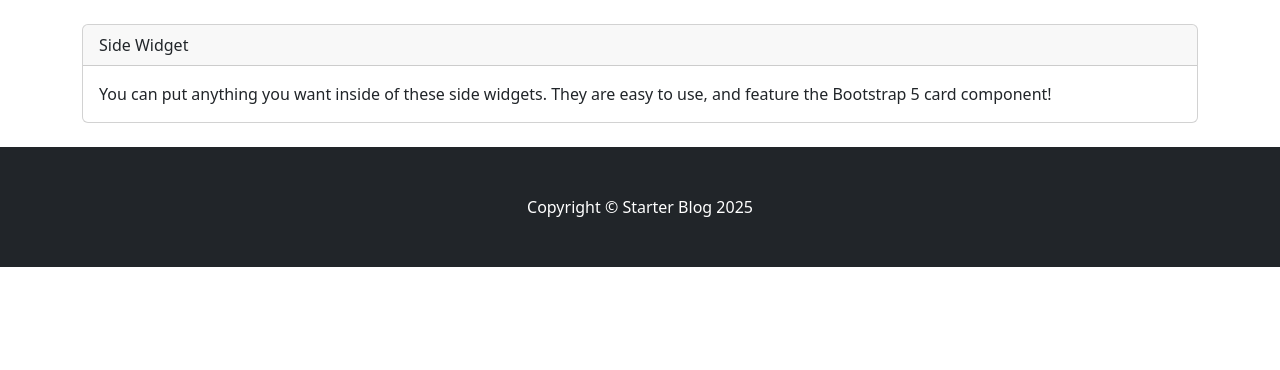
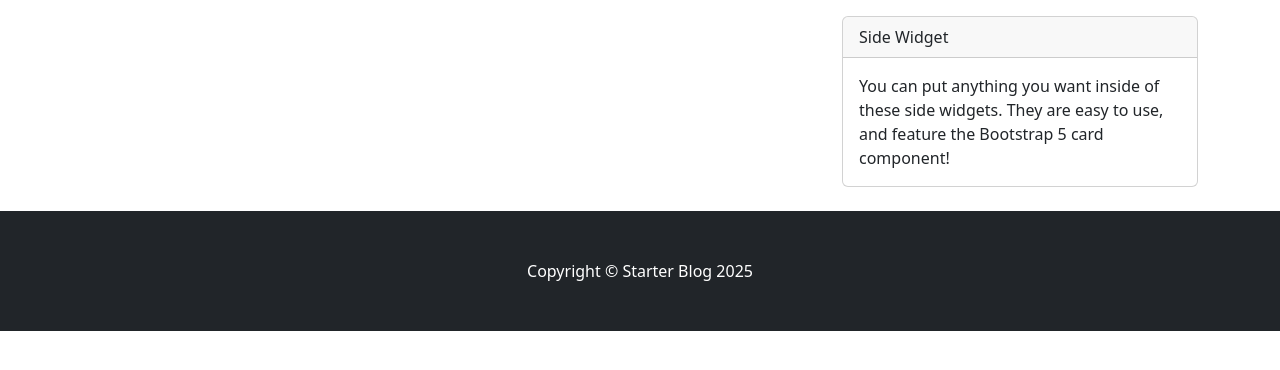
Before and after one commit to johnclamy/blogwebsiteproject, a Django app: page /blog/ in a window 1280 px wide. Shown: the part 56-426 px from the top of the page. Run offline with Django 5.2, Linux system fonts and the light colour scheme; data that the repository does not hold is empty.

Commit message:
define a two column layout

```diff
--- a/website/blog/templates/blog/base.html
+++ b/website/blog/templates/blog/base.html
@@ -26,14 +26,14 @@
 
         <!-- Page content -->
         <div class="container">
-            <div class="row">
+            <div class="row mt-3">
                 <!-- Blog entries-->
-                <main class="mt-4">
+                <main class="col-md-8">
                     {% block content %}{% endblock content %}
                 </main>
 
                 <!-- Side widgets-->
-                <aside>
+                <aside class="col-md-4">
                     <div class="card mb-4">
                         <div class="card-header">Side Widget</div>
                         <div class="card-body">You can put anything you want inside of these side widgets. They are easy to use, and feature the Bootstrap 5 card component!</div>
```
